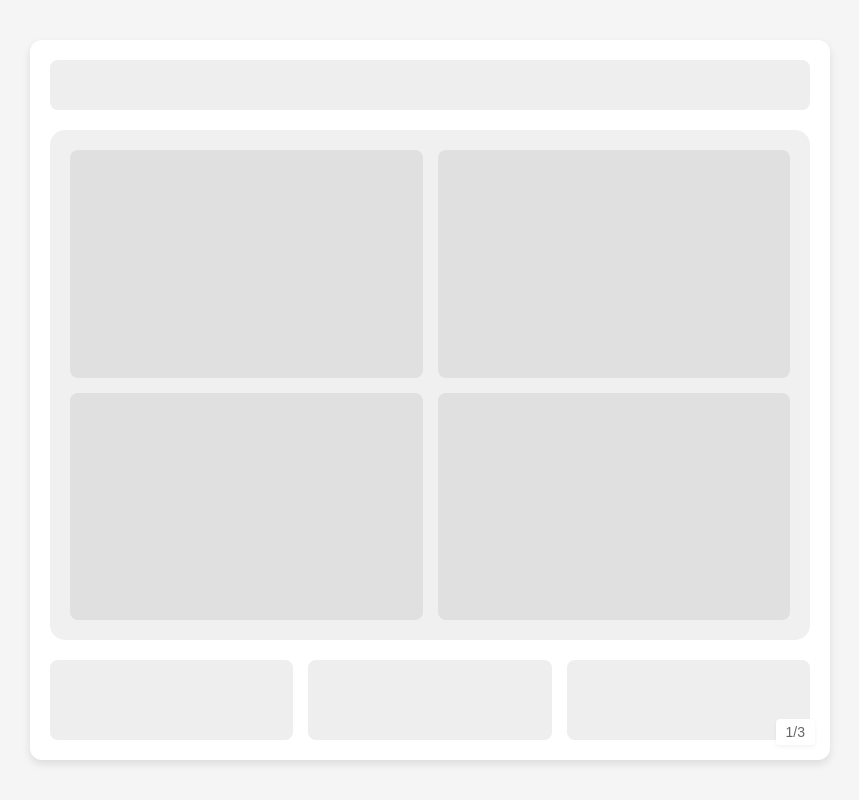
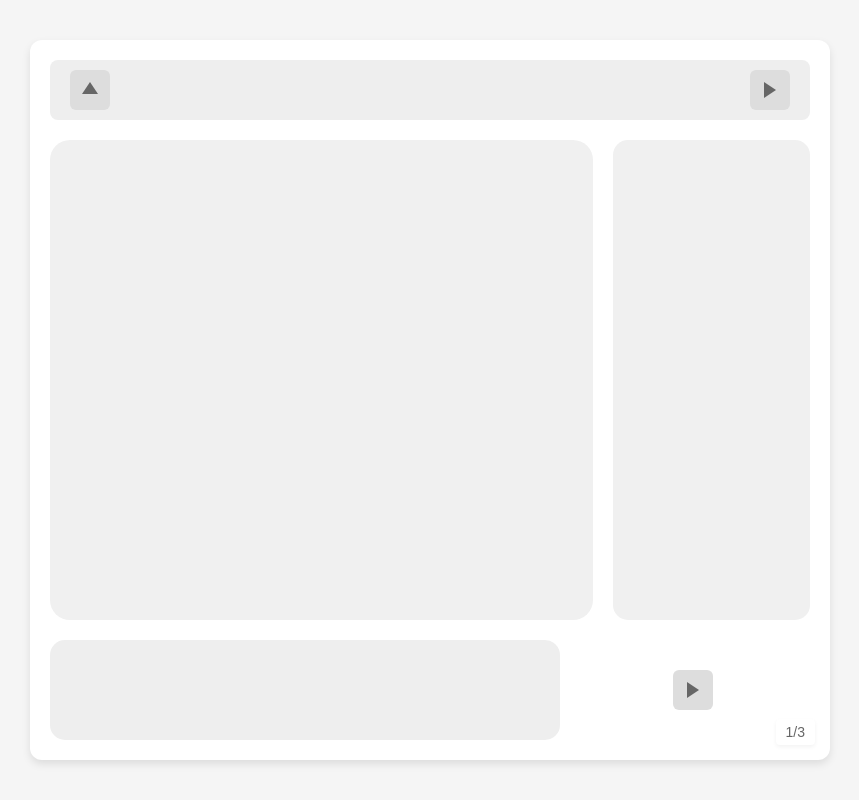
Before and after one commit to websimapi/websim-ui-template-recreation, a plain HTML site: page index.html in a window 1280 px wide. Shown: the whole page, without its empty margins (210-1069 px from the left). Drawn offline with Linux system fonts and the light colour scheme.

Commit message:
v4: It doesn't seem to match my image correctly. It needs to match exactly. There needs to be the navbar the button, the arrow, the main container, the side, left bottom container, the bottom arrow and the page section and it needs to be the same shape a

```diff
--- a/index.html
+++ b/index.html
@@ -7,6 +7,17 @@
 </head>
 <body>
   <div class="container">
+    <nav class="navbar">
+      <div class="nav-button">
+        <div class="arrow down"></div>
+      </div>
+      <div class="nav-button">
+        <div class="arrow right"></div>
+      </div>
+    </nav>
+
+    <div class="main-section">
+      <div class="main-container">
         <header class="top-bar"></header>
         <main class="main-content">
           <div class="center-panel">
@@ -19,12 +30,25 @@
               </div>
             </div>
           </div>
+        </main>
+      </div>
+      <div class="side-container">
+      </div>
+    </div>
+
     <div class="bottom-section">
+      <div class="bottom-left">
         <div class="bottom-item"></div>
         <div class="bottom-item"></div>
         <div class="bottom-item"></div>
       </div>
-    </main>
+      <div class="bottom-right">
+        <div class="nav-button">
+          <div class="arrow right"></div>
+        </div>
+      </div>
+    </div>
+
     <div class="page-indicator">1/3</div>
   </div>
 <script defer src="https://static.cloudflareinsights.com/beacon.min.js/v8c78df7c7c0f484497ecbca7046644da1771523124516" integrity="sha512-8DS7rgIrAmghBFwoOTujcf6D9rXvH8xm8JQ1Ja01h9QX8EzXldiszufYa4IFfKdLUKTTrnSFXLDkUEOTrZQ8Qg==" data-cf-beacon='{"version":"2024.11.0","token":"4c6229722a6346bc8eb5cb0e5eae5d41","server_timing":{"name":{"cfCacheStatus":true,"cfEdge":true,"cfExtPri":true,"cfL4":true,"cfOrigin":true,"cfSpeedBrain":true},"location_startswith":null}}' crossorigin="anonymous"></script>
--- a/styles.css
+++ b/styles.css
@@ -29,58 +29,84 @@ body {
   gap: 20px;
 }
 
-.top-bar {
-  height: 50px;
+.navbar {
+  height: 60px;
   background: #eee;
   border-radius: 8px;
-  width: 100%;
+  display: flex;
+  align-items: center;
+  padding: 0 20px;
+  justify-content: space-between;
 }
 
-.main-content {
+.nav-button {
+  background: #ddd;
+  border-radius: 6px;
+  width: 40px;
+  height: 40px;
+  display: flex;
+  align-items: center;
+  justify-content: center;
+}
+
+.arrow {
+  width: 0;
+  height: 0;
+  border-left: 8px solid transparent;
+  border-right: 8px solid transparent;
+  border-bottom: 12px solid #666;
+}
+
+.arrow.right {
+  transform: rotate(90deg);
+}
+
+.arrow.down {
+  margin-top: -4px;
+}
+
+.main-section {
+  display: flex;
   flex: 1;
-  display: flex;
-  flex-direction: column;
   gap: 20px;
 }
 
-.center-panel {
-  flex: 1;
+.main-container {
+  flex: 3;
+  background: #f0f0f0;
+  border-radius: 20px;
+  padding: 20px;
   display: flex;
-  justify-content: center;
-  align-items: center;
+  flex-direction: column;
 }
 
-.rounded-container {
+.side-container {
+  flex: 1;
   background: #f0f0f0;
   border-radius: 15px;
-  width: 100%;
-  height: 100%;
-  padding: 20px;
-}
-
-.grid-layout {
-  display: grid;
-  grid-template-columns: repeat(2, 1fr);
-  grid-template-rows: repeat(2, 1fr);
-  gap: 15px;
-  height: 100%;
-}
-
-.grid-item {
-  background: #e0e0e0;
-  border-radius: 8px;
+  padding: 15px;
 }
 
 .bottom-section {
-  height: 80px;
+  height: 100px;
   display: flex;
   gap: 15px;
 }
 
-.bottom-item {
+.bottom-left {
+  flex: 2;
+  background: #eee;
+  border-radius: 15px;
+  display: flex;
+  align-items: center;
+  padding: 0 20px;
+}
+
+.bottom-right {
   flex: 1;
-  background: #eee;
-  border-radius: 8px;
+  display: flex;
+  align-items: center;
+  justify-content: center;
 }
 
 .page-indicator {
```
Lines whose indentation alone changed are shown as unchanged.
